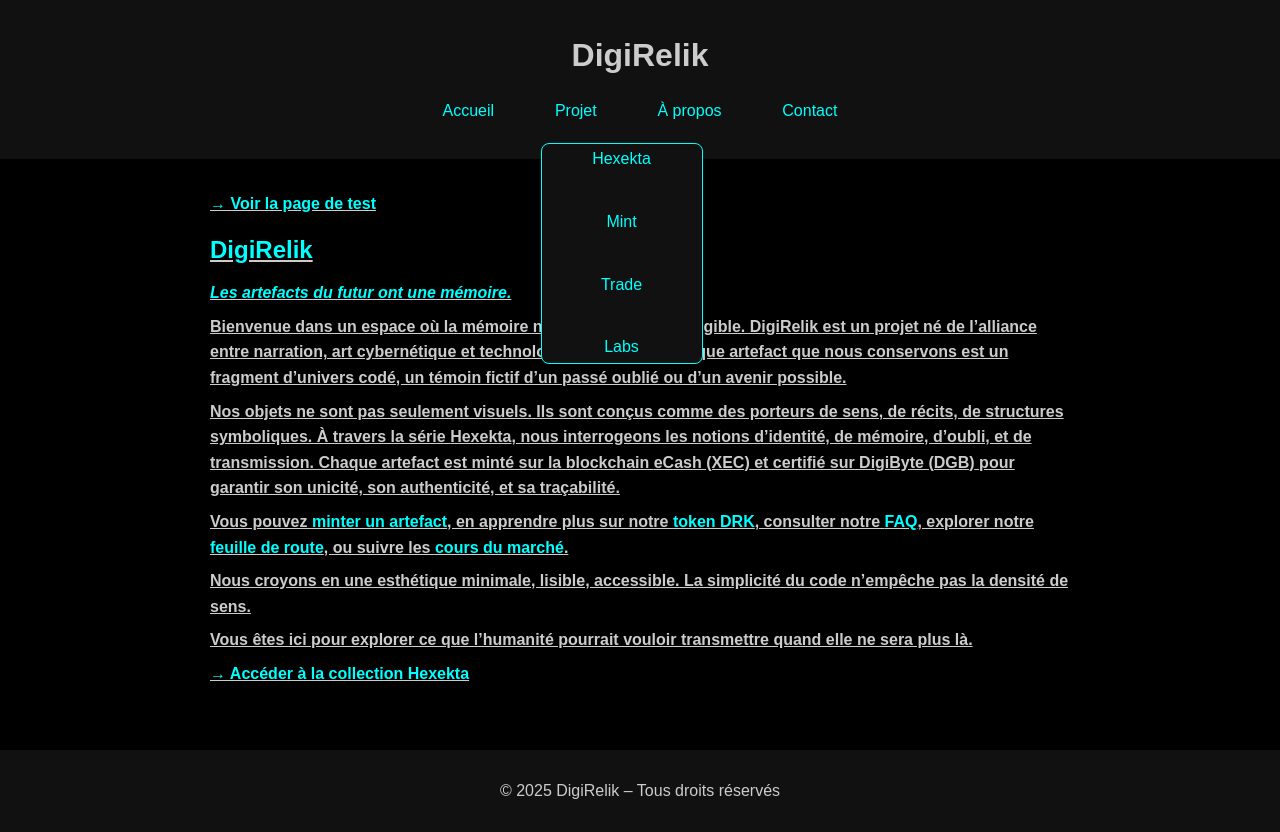
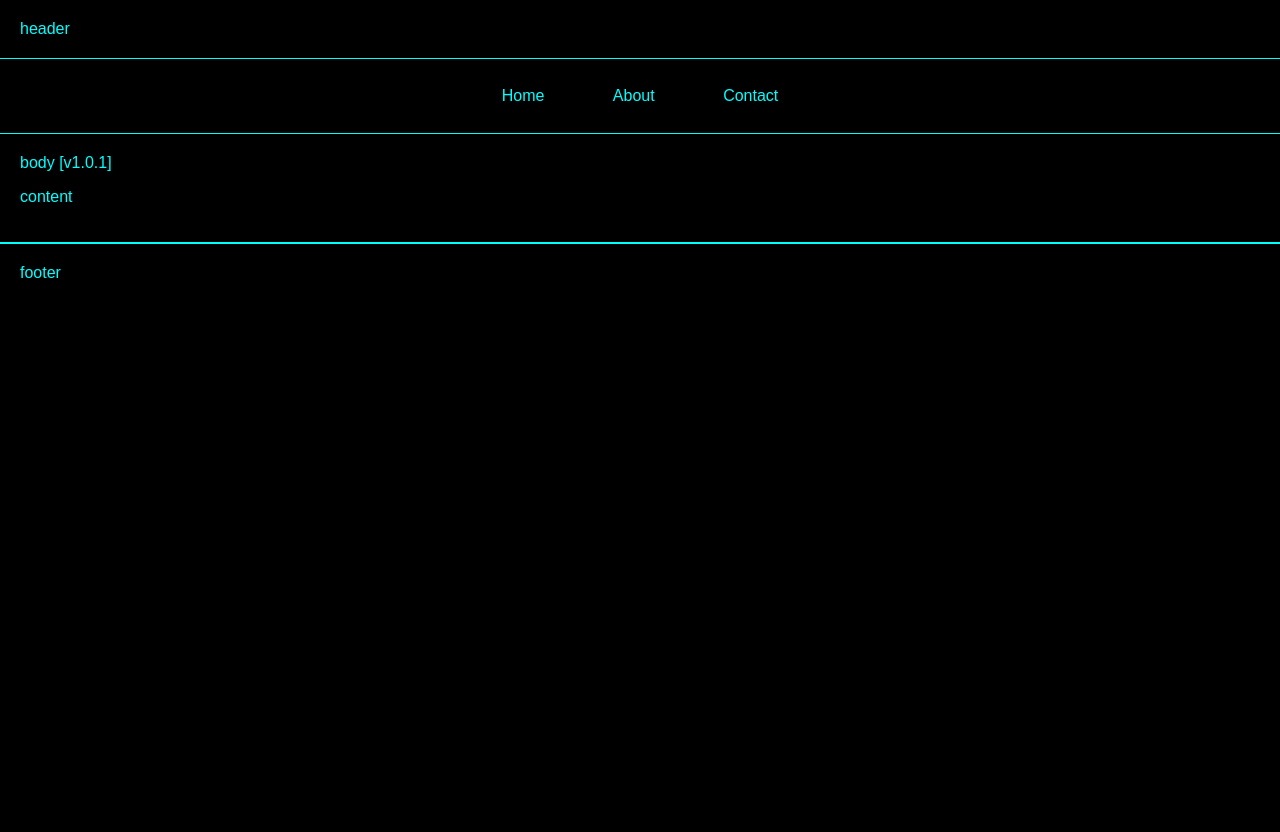
Before and after one commit to joyzed/DigiRelik, a PHP site: page /index.html in a window 1280 px wide. After the commit the page ends 278 px from the top, so only its background shows below. Run offline with PHP 8.4, Linux system fonts and the light colour scheme.

Commit message:
Add files via upload

```diff
--- a/index.html
+++ b/index.html
@@ -1,122 +1,32 @@
-<!-- index.html – v1.0.1.2 – 24/05/2025 15:40:17 – Menu unifié et contenu unique -->
+<!-- index.html – v1.0.1 – 24/05/2025 17:12:00 – ajout menu centré avec sous-menu CSS-only -->
 <!DOCTYPE html>
 <html lang="fr">
 <head>
-  <meta charset="UTF-8" />
-  <meta name="viewport" content="width=device-width, initial-scale=1" />
-  <title>DigiRelik – Accueil</title>
-  <link rel="stylesheet" href="style.css" />
-  <link rel="stylesheet" href="option.css" />
-  <script defer src="script.js"></script>
+  <meta charset="UTF-8">
+  <title>SimplyV1</title>
+  <link rel="stylesheet" href="style.css">
+  <script src="script.js" defer></script>
 </head>
 <body>
-<header>
-    <h1 class="site-title">DigiRelik</h1>
+  <div id="hd">header</div>
 
-
-
+  <div id="mn">
     <nav class="menu">
-      <ul class="menu-list">
-        <li><a href="index.html">Accueil</a></li>
+      <ul>
+        <li><a href="#">Home</a></li>
         <li>
-          <a href="#">Projet</a>
+          <a href="#">About</a>
           <ul class="submenu">
-            <li><a href="hexekta.html">Hexekta</a></li>
-            <li><a href="mint.html">Mint</a></li>
-            <li><a href="trade.html">Trade</a></li>
-            <li><a href="labs.html">Labs</a></li>
+            <li><a href="#">Team</a></li>
+            <li><a href="#">Mission</a></li>
           </ul>
         </li>
-        <li><a href="about.html">À propos</a></li>
-        <li><a href="contact.html">Contact</a></li>
+        <li><a href="#">Contact</a></li>
       </ul>
     </nav>
+  </div>
 
-
-
-  </header>
-
-<main>
-    <section id="home" class="section active">
-      <p><a href="test.html" class="cta-link">→ Voir la page de test</a></p>
-      <h2>DigiRelik</h2>
-      <p class="slogan">Les artefacts du futur ont une mémoire.</p>
-
-      <p>
-        Bienvenue dans un espace où la mémoire numérique devient tangible.
-        DigiRelik est un projet né de l’alliance entre narration, art cybernétique et technologie blockchain.
-        Chaque artefact que nous conservons est un fragment d’univers codé, un témoin fictif d’un passé oublié ou d’un avenir possible.
-      </p>
-
-      <p>
-        Nos objets ne sont pas seulement visuels. Ils sont conçus comme des porteurs de sens, de récits, de structures symboliques.
-        À travers la série <strong>Hexekta</strong>, nous interrogeons les notions d’identité, de mémoire, d’oubli, et de transmission.
-        Chaque artefact est minté sur la blockchain <strong>eCash (XEC)</strong> et certifié sur <strong>DigiByte (DGB)</strong> pour garantir son unicité, son authenticité, et sa traçabilité.
-      </p>
-
-      <p>
-        Vous pouvez <a href="mint.html" class="cta-link">minter un artefact</a>, en apprendre plus sur notre <a href="drk.html" class="cta-link">token DRK</a>, consulter notre <a href="faq.html" class="cta-link">FAQ</a>, explorer notre <a href="roadmap.html" class="cta-link">feuille de route</a>, ou suivre les <a href="trade.html" class="cta-link">cours du marché</a>.
-      </p>
-
-      <p>
-        Nous croyons en une esthétique minimale, lisible, accessible.
-        La simplicité du code n’empêche pas la densité de sens.
-      </p>
-
-      <p>
-        Vous êtes ici pour explorer ce que l’humanité pourrait vouloir transmettre quand elle ne sera plus là.
-      </p>
-
-      <p>
-        <a href="hexekta.html" class="cta-link">→ Accéder à la collection Hexekta</a>
-      </p>
-    </section>
-
-    <section id="project" class="section">
-      <h2>Projet Hexekta</h2>
-      <p>Hexekta est une galerie d'artefacts NFT interconnectés, chacun lié à une mémoire, un pouvoir et un récit encodé.</p>
-      <iframe src="hexekta.html" width="100%" height="400" title="Hexekta"></iframe>
-    </section>
-
-    <section id="about" class="section">
-      <h2>À propos</h2>
-
-      <p>
-        DigiRelik est un projet indépendant né de la volonté de documenter l’intangible, d’encoder la mémoire dans le code,
-        et d’archiver le mythe dans la matière numérique.
-        Nous croyons que les artefacts ne se limitent pas à l’art visuel ou aux objets de collection : ce sont des fragments codés de conscience.
-      </p>
-
-      <p>
-        Chaque artefact hébergé par DigiRelik est pensé comme une relique fictionnelle, un vestige d’une réalité parallèle,
-        une pièce d’un puzzle narratif plus vaste.
-        Nous n’archivons pas des images, mais des idées : des traces d’humanité, réimaginées et encapsulées dans la technologie.
-      </p>
-
-      <p>
-        Le projet repose sur trois piliers :
-        <strong>symbolisme, interconnexion, pérennité</strong>.
-        Nous utilisons les blockchains <strong>eCash</strong> et <strong>DigiByte</strong> non pour suivre une mode, mais pour inscrire durablement ces objets dans un registre que personne ne pourra altérer.
-      </p>
-
-      <p>
-        DigiRelik est un pont : entre le passé et le futur, entre l’art et l’algorithme, entre la mémoire et la mutation.
-        Il est ouvert à celles et ceux qui veulent explorer, transmettre, ou simplement contempler.
-      </p>
-
-      <blockquote>
-        “Ce qui n’est pas raconté disparaît. Ce qui est codé survit.”
-      </blockquote>
-    </section>
-
-    <section id="contact" class="section">
-      <h2>Contact</h2>
-      <p>Pour nous contacter : jyc.joyz@gmail.com</p>
-    </section>
-  </main>
-
-<footer>
-    <p>&copy; 2025 DigiRelik – Tous droits réservés</p>
-  </footer>
+  <div id="ct">body [v1.0.1]<p>content</p></div>
+  <div id="ft">footer</div>
 </body>
 </html>
--- a/script.js
+++ b/script.js
@@ -1,13 +1,2 @@
-// script.js – v3.0.0 – 24/05/2025 22:00:00 – Fonctions globales DigiRelik
-function showSection(id) {
-  document.querySelectorAll('.section').forEach(sec => sec.classList.remove('active'));
-  document.getElementById(id).classList.add('active');
-}
-document.addEventListener('DOMContentLoaded', () => {
-  const hash = window.location.hash.replace('#', '');
-  if (hash && document.getElementById(hash)) {
-    showSection(hash);
-  } else {
-    showSection('home');
-  }
-});
+// script.js – v1.0.0 – 24/05/2025 17:00:00 – placeholder en attente d'intégration JS du zip
+console.log("SimplyV1 JS prêt.");
--- a/style.css
+++ b/style.css
@@ -1,49 +1,69 @@
-/* style.css – v3.0.0 – 24/05/2025 22:00:00 – Thème complet DigiRelik */
+/* style.css – v1.0.1 – 24/05/2025 17:12:00
+   changelog :
+   - ajout menu horizontal centré
+   - ajout sous-menu déroulant CSS-only pour "About"
+*/
+
 body {
   margin: 0;
-  font-family: 'Orbitron', sans-serif;
+  padding: 0;
+  font-family: Arial, sans-serif;
   background-color: #000;
   color: #00ffff;
 }
-header {
-  background: #111;
-  padding: 1rem;
+
+#hd, #mn, #ct, #ft {
+  padding: 20px;
+  border-bottom: 1px solid #00ffff;
+}
+
+#ft {
+  border-top: 1px solid #00ffff;
+  border-bottom: none;
+}
+
+/* Menu */
+.menu ul {
+  list-style: none;
+  margin: 0;
+  padding: 0;
   text-align: center;
 }
-.logo {
-  font-size: 2rem;
+
+.menu ul li {
+  display: inline-block;
+  position: relative;
+  margin: 0 20px;
 }
-.menu ul {
-  list-style: none;
-  display: flex;
-  justify-content: center;
-  gap: 2rem;
-  padding: 0;
-  margin: 1rem 0;
-}
-.menu a {
+
+.menu ul li a {
   text-decoration: none;
   color: #00ffff;
-  transition: 0.3s;
+  padding: 8px 12px;
+  display: block;
+  transition: background-color 0.3s ease;
 }
-.menu a:hover {
-  color: #fff;
+
+.menu ul li a:hover {
+  background-color: #004444;
 }
-.section {
+
+/* Sous-menu */
+.submenu {
   display: none;
-  padding: 2rem;
-  animation: fadeIn 0.5s ease-in;
+  position: absolute;
+  background-color: #001111;
+  min-width: 140px;
+  top: 100%;
+  left: 0;
+  z-index: 1000;
 }
-.section.active {
+
+.submenu li {
+  display: block;
+  margin: 0;
+}
+
+.menu ul li:hover .submenu {
   display: block;
 }
-footer {
-  background: #111;
-  text-align: center;
-  padding: 1rem;
-  margin-top: 2rem;
-}
-@keyframes fadeIn {
-  from { opacity: 0; }
-  to { opacity: 1; }
-}
```
Also changed, not shown: readme.txt.
